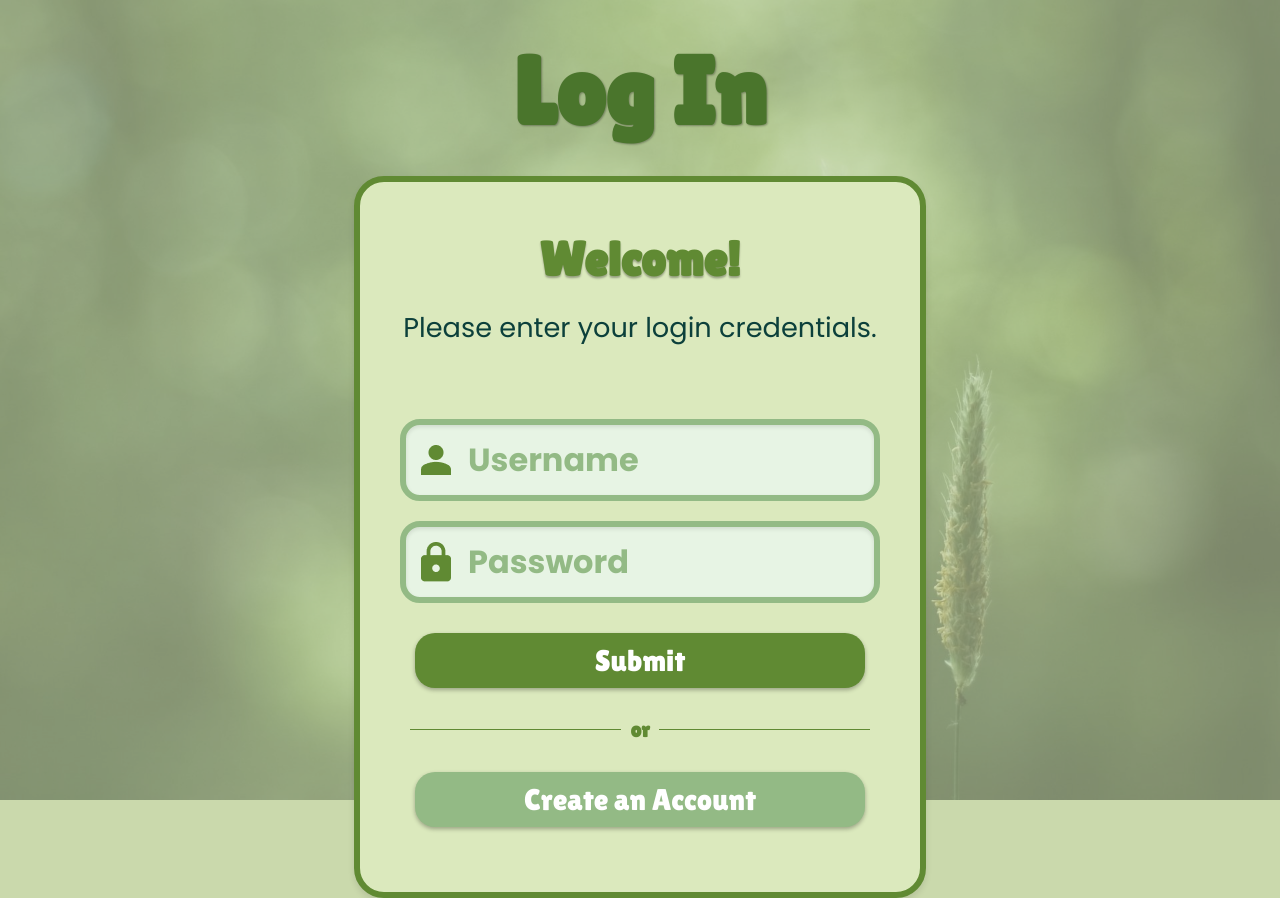
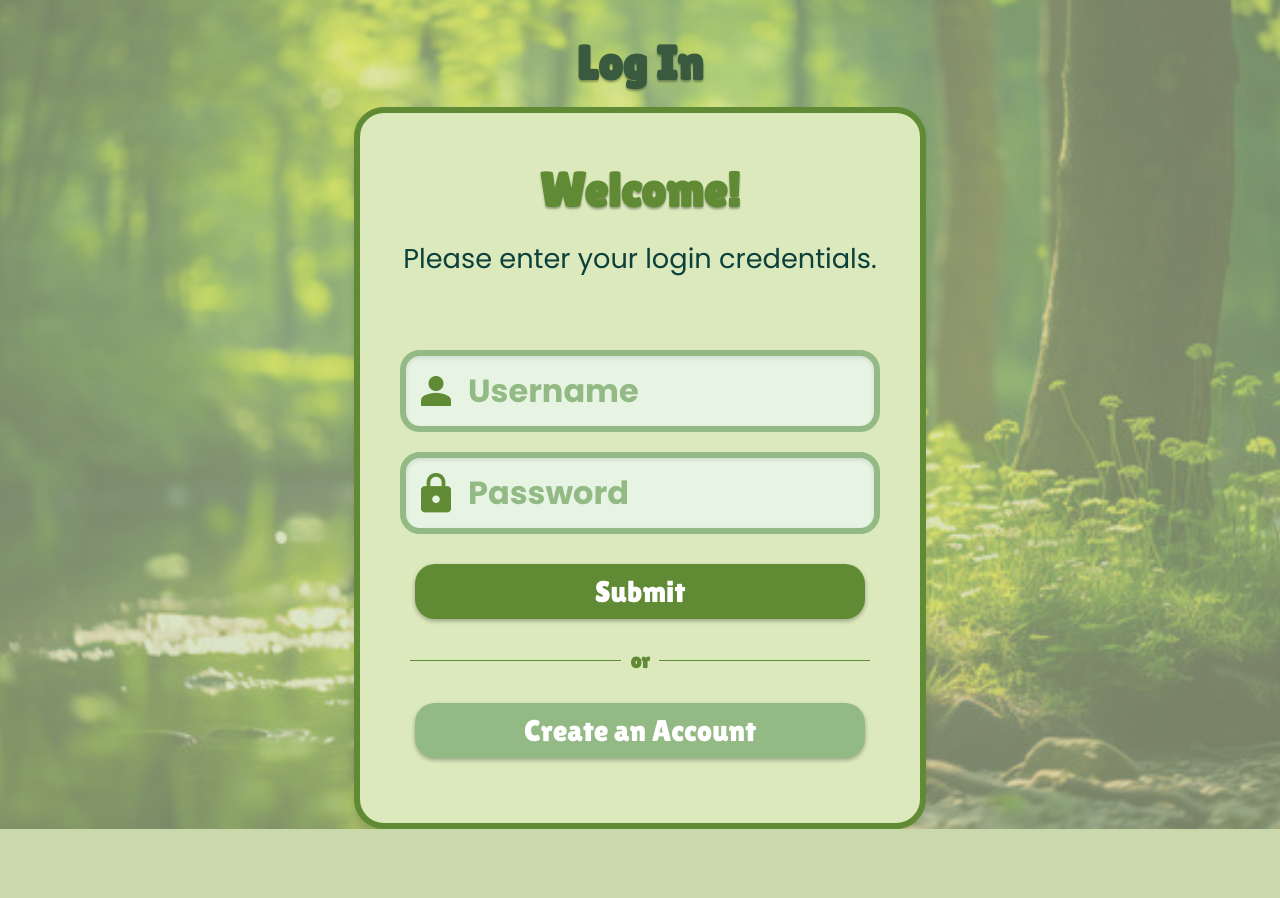
Before and after one commit to shams-ahson/CarbonWise, a React (Create React App) app in the folder frontend/: page /login in a window 1280 px wide. After the commit the page ends 829 px from the top, so only its background shows below. Built offline with nearby package versions, Linux system fonts and the light colour scheme.

Commit message:
Add some UI Fixes (#20)

```diff
--- a/frontend/src/App.css
+++ b/frontend/src/App.css
@@ -15,6 +15,7 @@
 
 body {
   background-color: #CAD9AC;
+  max-width: 100vw;
 }
 
 h1, h2 {
--- a/frontend/src/components/Card.js
+++ b/frontend/src/components/Card.js
@@ -9,7 +9,7 @@ const ResourceCard = ({ image_url, name, description, address, website }) => {
 
     const containerStyle = {
         position: 'relative',
-        width: '375px',
+        width: '325px',
         height: '400px',
         overflow: 'hidden',
     };
--- a/frontend/src/components/Carousel.js
+++ b/frontend/src/components/Carousel.js
@@ -7,7 +7,7 @@ import ResourceCard from './Card';
 
 const ResourceCarousel = ({ resources }) => {
     const [slidesToShow, setSlidesToShow] = useState(4);
-    const cardWidth = 400;
+    const cardWidth = 340;
 
     useEffect(() => {
         const updateSlidesToShow = () => {
@@ -36,7 +36,7 @@ const ResourceCarousel = ({ resources }) => {
 
     const settings = {
         dots: true,
-        infinite: true,
+        infinite: resources.length > slidesToShow,
         speed: 500,
         slidesToShow: 4,
         slidesToScroll: 1,
--- a/frontend/src/pages/dashboard/Dashboard.css
+++ b/frontend/src/pages/dashboard/Dashboard.css
@@ -1,8 +1,8 @@
 .results-container {
     align-items: start;
-    margin-left: 140px;
-    margin-right: 120px;
     margin-bottom: 36px;
+    max-width: 1024px;
+    box-sizing: border-box;
 }
 
 img {
@@ -17,7 +17,7 @@ h1 {
 }
 
 h3 {
-    font-weight: 200;
+    font-weight: 500;
 }
 
 .footprint-equivalent p {
--- a/frontend/src/pages/login/Login.css
+++ b/frontend/src/pages/login/Login.css
@@ -5,11 +5,12 @@
   flex-direction: column;
   align-items: center;
   justify-content: flex-start;
-  height: 100vh;
-  background: url('simple.png') no-repeat center center fixed;
+  min-height: 100vh;
+  background: url('three.png') no-repeat center center fixed;
   background-size: cover;
   position: relative;
   font-family: 'Lilita One', sans-serif;
+  overflow: hidden;
 }
 
 
@@ -23,7 +24,7 @@
   background: rgba(202, 217, 172, 0.6);
   z-index: 0;
 }
-
+a
 .title {
   margin-top: 36px;
   font-size: 6rem;
--- a/frontend/src/pages/register/Register.css
+++ b/frontend/src/pages/register/Register.css
@@ -4,11 +4,12 @@
   flex-direction: column;
   align-items: center;
   justify-content: flex-start;
-  height: 100vh;
+  min-height: 100vh;
   background: url('simple.png') no-repeat center center fixed;
   background-size: cover;
   position: relative;
   font-family: 'Lilita One', sans-serif;
+  overflow: hidden;
 }
 
 .register-container::before {
```
